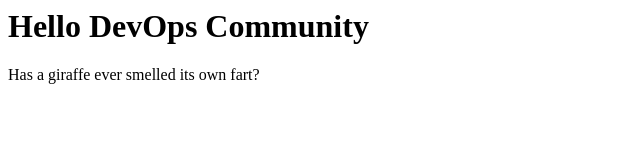
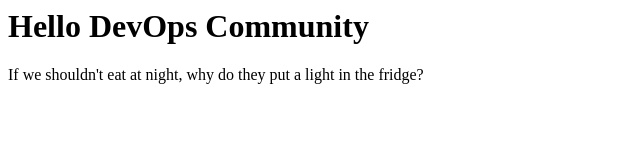
Before and after one commit to krzysba/atos_poc, a plain HTML site: page index2.html in a window 1280 px wide. Shown: the whole page, without its empty margins (0-640 px from the left). Drawn offline with Linux system fonts and the light colour scheme.

Commit message:
instacja_ok

```diff
--- a/index2.html
+++ b/index2.html
@@ -6,7 +6,9 @@
 
 <body>
     <h1>Hello DevOps Community</h1>
-Has a giraffe ever smelled its own fart?
+If we shouldn't eat at night,
+
+why do they put a light in the fridge?
 </body>
 
 </html>
```
Also changed, not shown: index.html (+3 -1 lines), 2 other files.
